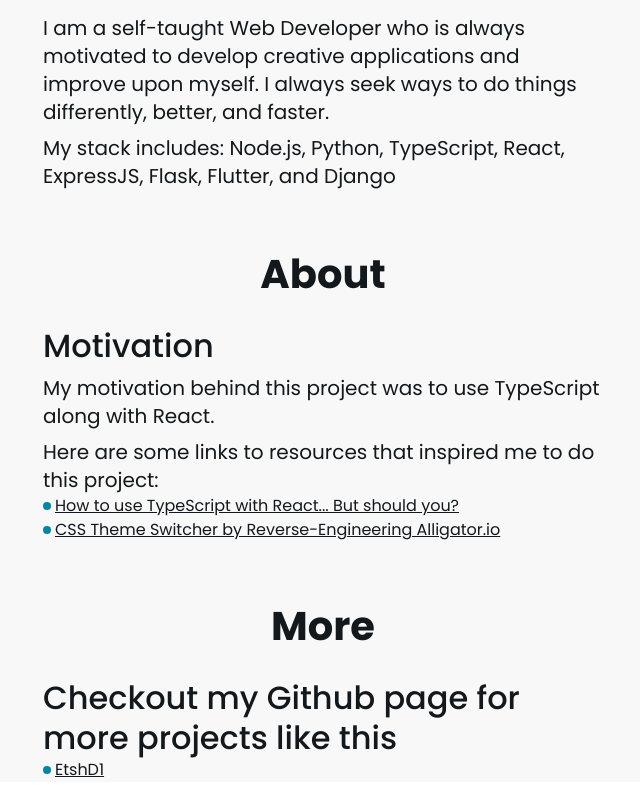
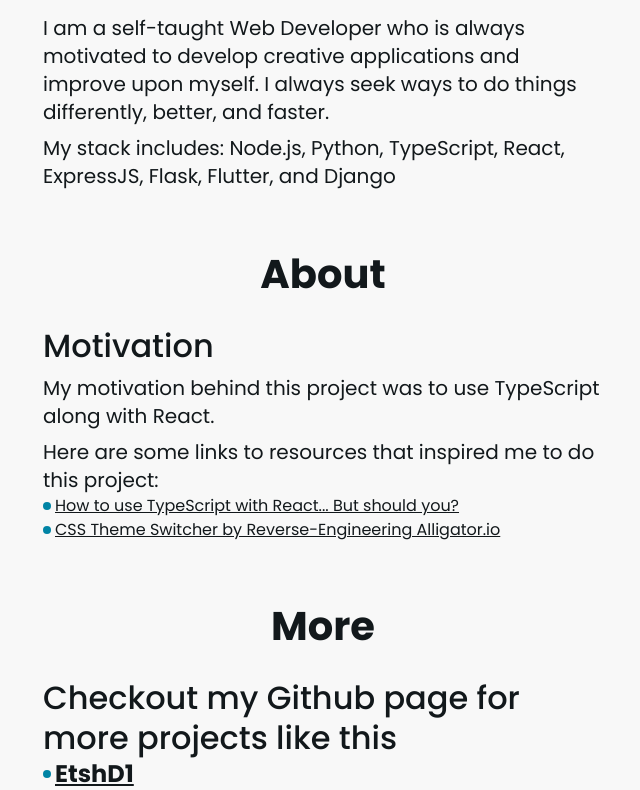
Before and after one commit to EtshD1/Theme-Selector, a React (Create React App) app: page / in a window 1280 px wide. Shown: the part 650-1440 px from the top of the page, without its empty margins (317-957 px from the left). Built offline with nearby package versions, Linux system fonts and the light colour scheme.

Commit message:
style my profile link

```diff
--- a/src/components/Body.tsx
+++ b/src/components/Body.tsx
@@ -34,7 +34,7 @@ const Body = ({ context }: providedContext) => {
       <h3>More</h3>
       <h4>Checkout my Github page for more projects like this</h4>
       <ul className={Styles.links}>
-        <li><a target="_blank" rel="noreferrer" href="https://github.com/EtshD1">EtshD1</a></li>
+        <li><a target="_blank" rel="noreferrer" href="https://github.com/EtshD1" className={Styles.myProfile}>EtshD1</a></li>
       </ul>
     </div>
   </div>);
--- a/src/components/styles/body.module.css
+++ b/src/components/styles/body.module.css
@@ -47,3 +47,9 @@
   margin-right: 0.25rem;
   background-color: var(--border-color);
 }
+
+.links > li a.myProfile {
+  font-size: 1.5rem;
+  line-height: 2rem;
+  font-weight: bold;
+}
```
